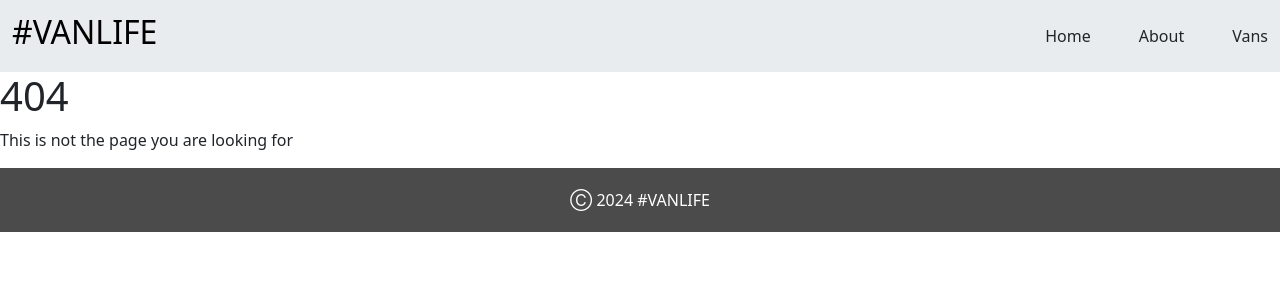
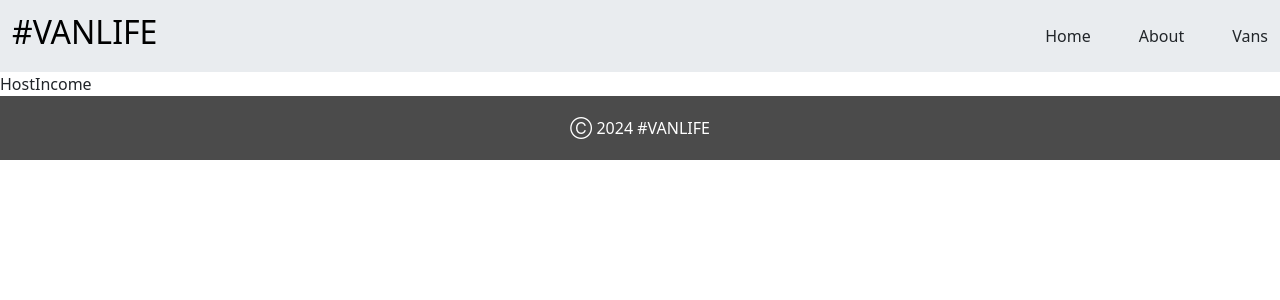
Before and after one commit to Adebayoisreal122/Vanlife, a React (Vite) app: page /host/income in a window 1280 px wide. Before the commit this address had no page. Shown: the top 300 px of the page. Built offline with nearby package versions, Linux system fonts and the light colour scheme.

Commit message:
i created /host files

```diff
--- a/src/App.jsx
+++ b/src/App.jsx
@@ -11,6 +11,10 @@ import NotFound from './components/notFound';
 import { ToastContainer,} from 'react-toastify';
 import 'react-toastify/dist/ReactToastify.css';
 import VanDescript from './components/VanDescript';
+import Host from './components/host';
+import HostVans from './components/HostVans';
+import HostIncome from './components/HostIncome';
+import HostReview from './components/HostReview';
 
 function App() {
   const [count, setCount] = useState(0)
@@ -26,10 +30,26 @@ function App() {
     <Route path="/home" element={<Navigate to="/" />} />
     <Route path="/about" element={<About/>} />
     <Route path="/vans" element={<Vandetails/>}>
-      {/* <Route index element={<Vandetails/>} />  */}
     </Route>
       <Route path="/vans/:id" element={<VanDescript/>} />
+
+
+
+
+
+<Route path='/host' element={<Host/>}>
+    <Route path='/host/review' element={<HostReview/>} />
+    <Route path='/host/income' element={<HostIncome/>} />
+    <Route path='/host/van' element={<HostVans/>} />
+</Route>
   </Route>
+
+
+
+
+
+
+
 </Routes>
 
     </>
--- /dev/null
+++ b/src/components/Host.jsx
@@ -0,0 +1,14 @@
+import React from 'react'
+import { Outlet } from 'react-router-dom'
+
+
+const Host = () => {
+  return (
+    <>
+    <Outlet/>
+
+    </>
+  )
+}
+
+export default Host
--- /dev/null
+++ b/src/components/HostIncome.jsx
@@ -0,0 +1,9 @@
+import React from 'react'
+
+const HostIncome = () => {
+  return (
+    <div>HostIncome</div>
+  )
+}
+
+export default HostIncome
--- /dev/null
+++ b/src/components/HostReview.jsx
@@ -0,0 +1,9 @@
+import React from 'react'
+
+const HostReview = () => {
+  return (
+    <div>HostReview</div>
+  )
+}
+
+export default HostReview
--- /dev/null
+++ b/src/components/HostVans.jsx
@@ -0,0 +1,9 @@
+import React from 'react'
+
+const HostVans = () => {
+  return (
+    <div>HostVans</div>
+  )
+}
+
+export default HostVans
```
